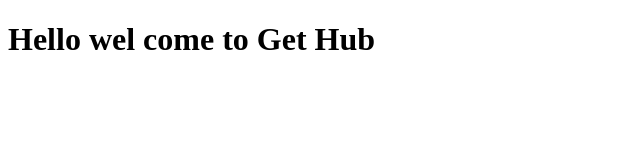
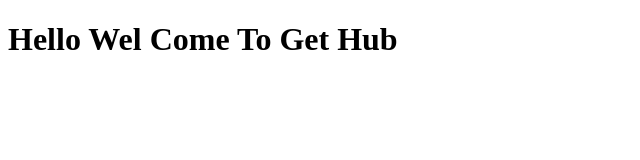
Before and after one commit to Dikshapanse/Calculator, a plain HTML site: page index.html in a window 1280 px wide. Shown: the whole page, without its empty margins (0-640 px from the left). Drawn offline with Linux system fonts and the light colour scheme.

Commit message:
new chang

```diff
--- a/index.html
+++ b/index.html
@@ -6,6 +6,6 @@
     <title>Document</title>
 </head>
 <body>
-    <h1>Hello wel come to Get Hub</h1>
+    <h1>Hello Wel Come To Get Hub</h1>
 </body>
 </html>
```
